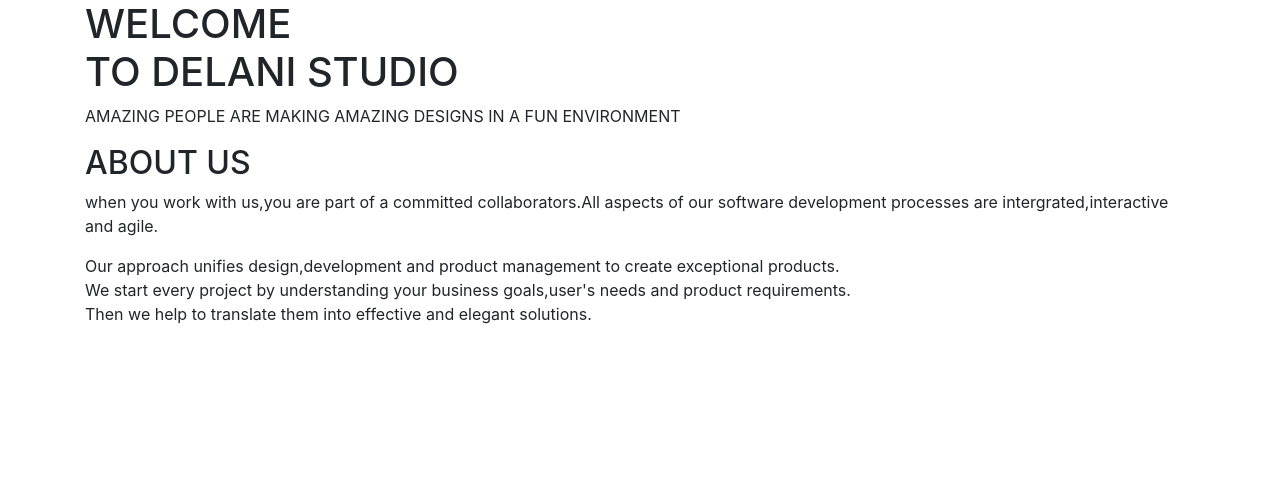
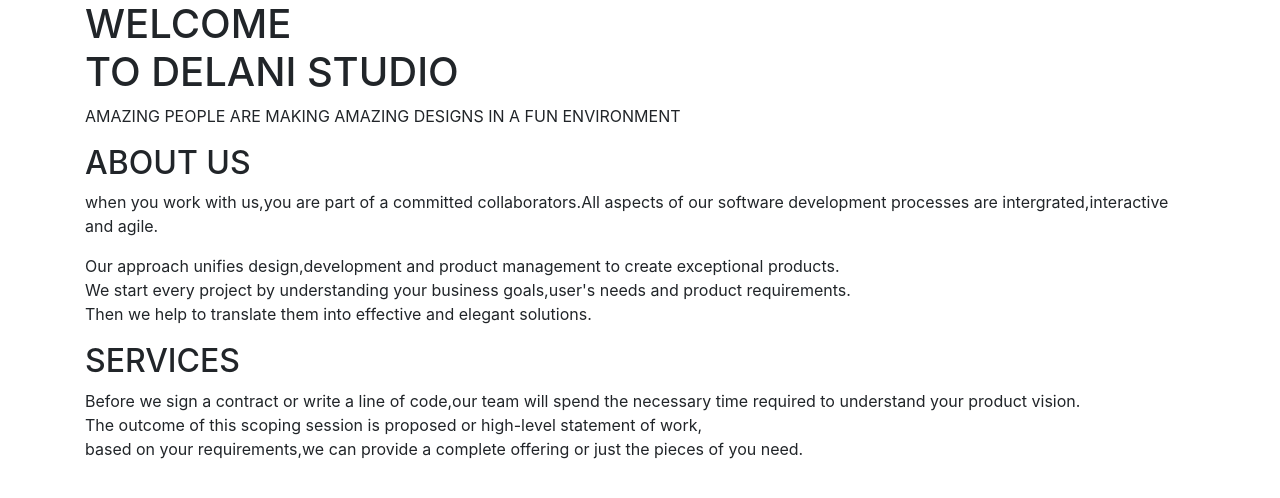
Before and after one commit to FestusMutie/fictional-studio, a plain HTML site: page index.html in a window 1280 px wide. Drawn offline with nearby package versions, Linux system fonts and the light colour scheme.

Commit message:
add the services paragraph section

```diff
--- a/index.html
+++ b/index.html
@@ -27,6 +27,14 @@
                 start every project by understanding your business goals,user's needs and product requirements.</br>Then
                 we help to translate them into effective and elegant solutions.</p>
         </div>
+        <!--Services section-->
+        <div id="services">
+            <h2>SERVICES</h2>
+            <p>Before we sign a contract or write a line of code,our team will spend the necessary time required to
+                understand your product vision.<br>The outcome of this scoping session is proposed or high-level
+                statement of work,</br>based on your requirements,we can provide a complete offering or just the pieces
+                of you need.</p>
+        </div>
     <script src="https://code.jquery.com/jquery-3.6.0.min.js" integrity="sha256-/xUj+3OJU5yExlq6GSYGSHk7tPXikynS7ogEvDej/m4=" crossorigin="anonymous"></script>
     <script src="index.js"></script>
 </body>
```
